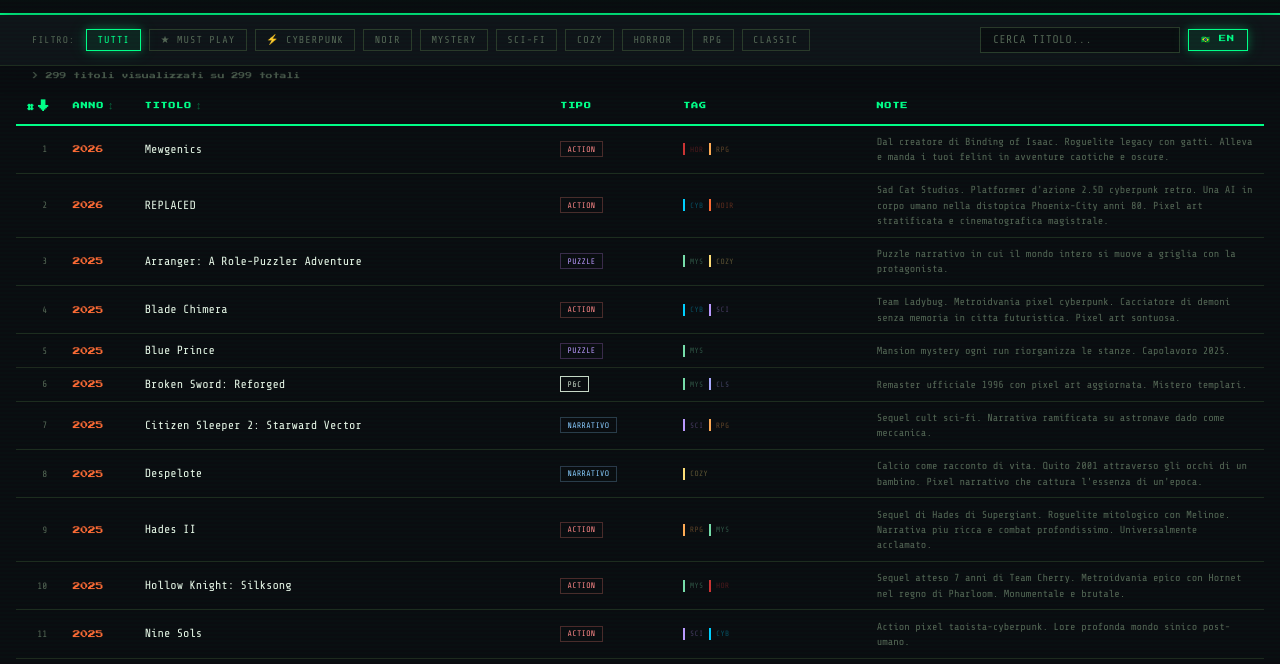
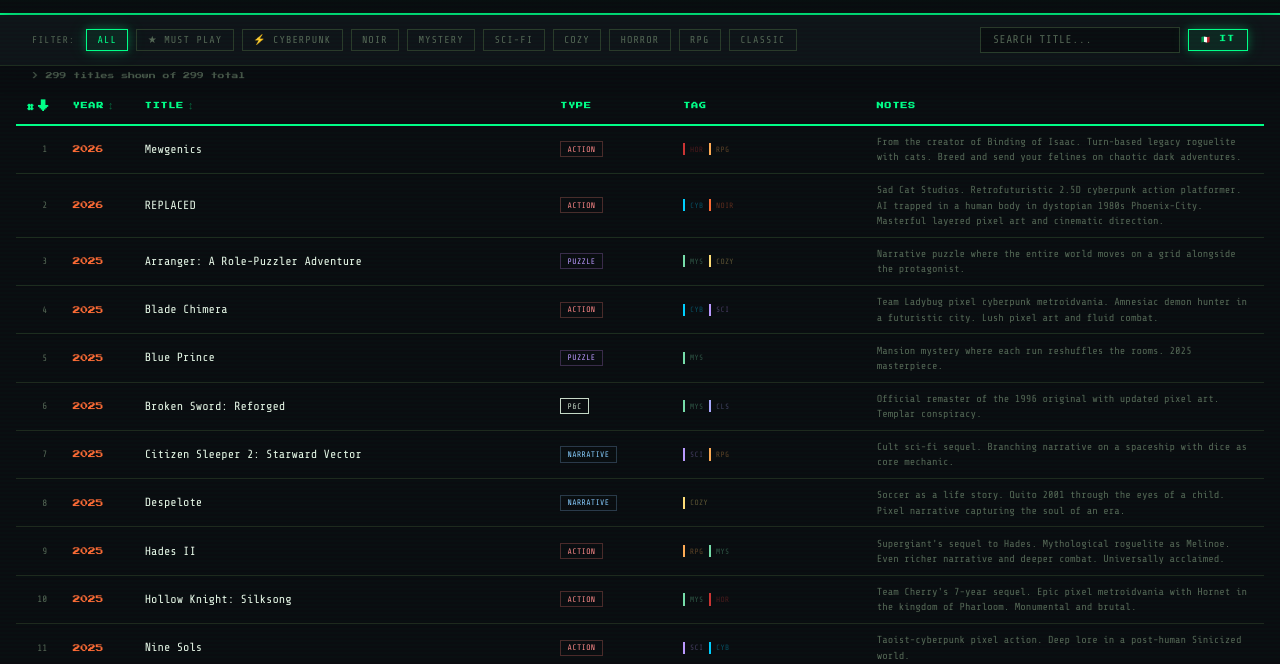
Before and after one commit to dskies/pixelDB, a plain HTML site: page index.html in a window 1280 px wide. Shown: the part 108-772 px from the top of the page. Drawn offline with Linux system fonts and the light colour scheme.

Commit message:
feat: default language English, persist user language choice via localStorage
- Changed default lang from 'it' to 'en' so first-time visitors always load in English
- Read saved preference on init: localStorage.getItem('pixeldb-lang') || 'en'
- Save preference on every toggle: localStorage.setItem('pixeldb-lang', lang)
- Set document.documentElement.lang on page init (was only updated on toggle before)
- Returning visitors automatically restore their previously selected language

```diff
--- a/index.html
+++ b/index.html
@@ -305,7 +305,7 @@
   }
 };
 
-let lang = 'it';
+let lang = localStorage.getItem('pixeldb-lang') || 'en';
 let allGames = [];
 let activeFilter = 'all';
 let query = '';
@@ -476,6 +476,7 @@
 // ── LANGUAGE TOGGLE ───────────────────────────────────────────────────────────
 document.getElementById('langBtn').addEventListener('click', () => {
   lang = lang === 'it' ? 'en' : 'it';
+  localStorage.setItem('pixeldb-lang', lang);
   document.documentElement.lang = lang;
   activeFilter = 'all';
   document.querySelectorAll('.fb').forEach(b => b.classList.toggle('active', b.dataset.f === 'all'));
@@ -559,6 +560,7 @@
   })();
 
 // ── INIT ──────────────────────────────────────────────────────────────────────
+document.documentElement.lang = lang;
 updateStickyOffsets();
 window.addEventListener('resize', updateStickyOffsets);
 applyLang();
```
